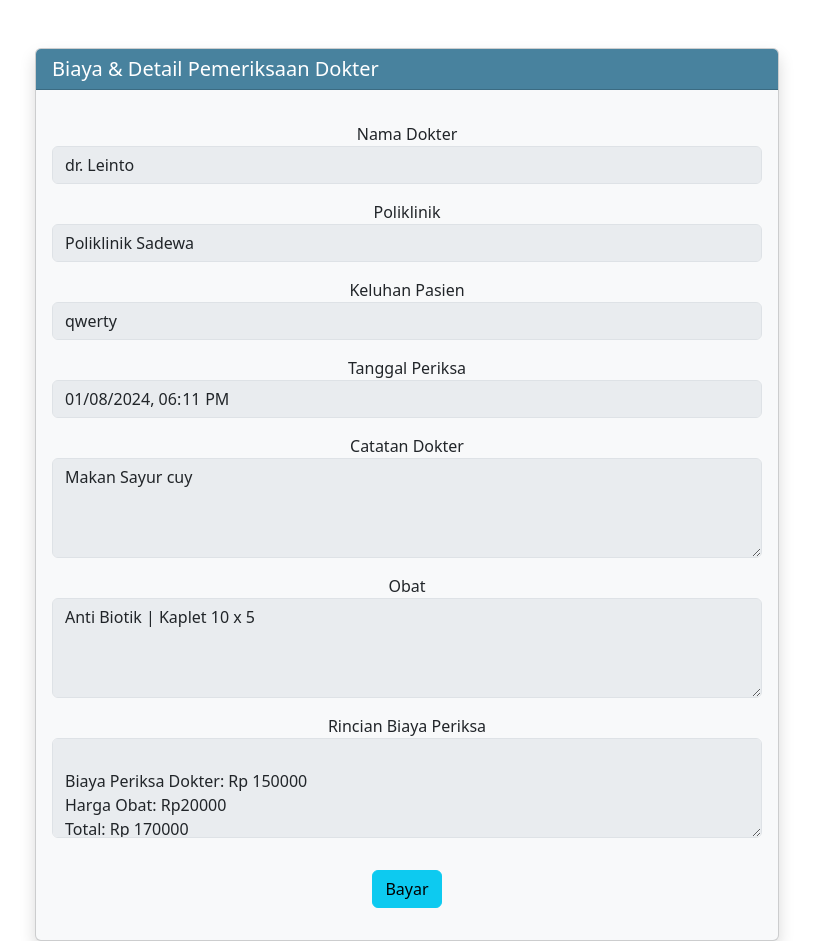
After one commit to rarjen/Bimbingan-Kariri-Native-PHP, a PHP site: page /poli/pages/pasien/daftarPeriksa/payment.php?id=1 in a window 1280 px wide. The commit adds this page. Shown: the whole page, without its empty margins (233-1046 px from the left). Run offline with PHP 8.4, Linux system fonts and the light colour scheme; data comes from the database, SQL or seed files in the repository.

Commit message:
payment masih tekendala

```diff
--- a/pages/dokter/pemeriksaan/detailPeriksa.php
+++ b/pages/dokter/pemeriksaan/detailPeriksa.php
@@ -29,6 +29,8 @@ $row = mysqli_fetch_assoc($result);
     <meta name="viewport" content="width=device-width, initial-scale=1">
     <title>Detail Periksa Pasien</title>
     <link href="https://cdn.jsdelivr.net/npm/bootstrap@5.3.2/dist/css/bootstrap.min.css" rel="stylesheet" integrity="sha384-T3c6CoIi6uLrA9TneNEoa7RxnatzjcDSCmG1MXxSR1GAsXEV/Dwwykc2MPK8M2HN" crossorigin="anonymous">
+
+</head>
 
 <body>
     <div class="container">
--- a/pages/dokter/pemeriksaan/editPeriksa.php
+++ b/pages/dokter/pemeriksaan/editPeriksa.php
@@ -27,6 +27,7 @@ $row = mysqli_fetch_assoc($result);
     <meta name="viewport" content="width=device-width, initial-scale=1">
     <title>Periksa Pasien</title>
     <link href="https://cdn.jsdelivr.net/npm/bootstrap@5.3.2/dist/css/bootstrap.min.css" rel="stylesheet" integrity="sha384-T3c6CoIi6uLrA9TneNEoa7RxnatzjcDSCmG1MXxSR1GAsXEV/Dwwykc2MPK8M2HN" crossorigin="anonymous">
+</head>
 
 <body>
     <div class="container">
--- a/pages/dokter/pemeriksaan/updatePeriksa.php
+++ b/pages/dokter/pemeriksaan/updatePeriksa.php
@@ -3,6 +3,7 @@ include("../../../koneksi.php");
 
 $hargaPeriksaDokter = 150000;
 $totalBiayaObat = 0;
+$payment_status = "PENDING";
 
 if ($_SERVER["REQUEST_METHOD"] == "POST") {
     // Ambil nilai dari form
@@ -19,12 +20,13 @@ if ($_SERVER["REQUEST_METHOD"] == "POST") {
     $query = "UPDATE periksa SET
         tgl_periksa = ?,
         catatan = ?,
-        biaya_periksa = ?
+        biaya_periksa = ?,
+        payment_status = ?
         WHERE id = ?";
 
     $stmt = mysqli_prepare($mysqli, $query);
 
-    mysqli_stmt_bind_param($stmt, "ssii", $tgl_periksa, $catatan, $biayaPeriksa, $id);
+    mysqli_stmt_bind_param($stmt, "ssisi", $tgl_periksa, $catatan, $biayaPeriksa, $payment_status, $id);
 
     if (mysqli_stmt_execute($stmt)) {
 
--- /dev/null
+++ b/pages/pasien/daftarPeriksa/payment.php
@@ -0,0 +1,112 @@
+<?php
+include("../../../koneksi.php");
+
+$id = $_GET['id'];
+
+$query = "SELECT p.id, p.tgl_periksa, p.catatan, p.biaya_periksa, dp.keluhan, d.nama as nama_dokter, p3.nama_poli, dp2.id_obat, o.nama_obat, o.kemasan, o.harga as harga_obat
+FROM periksa p
+JOIN daftar_poli dp on p.id_daftar_poli = dp.id
+JOIN pasien p2 on dp.id_pasien = p2.id
+JOIN jadwal_periksa jp on dp.id_jadwal = jp.id
+JOIN dokter d on jp.id_dokter = d.id
+JOIN poli p3 on d.id_poli = p3.id
+join detail_periksa dp2 on dp2.id_periksa = p.id
+join obat o on dp2.id_obat = o.id
+WHERE p.id = $id";
+$result = mysqli_query($mysqli, $query);
+
+$row = mysqli_fetch_assoc($result);
+
+?>
+
+<!doctype html>
+<html lang="en">
+
+<head>
+    <meta charset="utf-8">
+    <meta name="viewport" content="width=device-width, initial-scale=1">
+    <title>Biaya & Detail Pemeriksaan Dokter</title>
+    <link href="https://cdn.jsdelivr.net/npm/bootstrap@5.3.2/dist/css/bootstrap.min.css" rel="stylesheet" integrity="sha384-T3c6CoIi6uLrA9TneNEoa7RxnatzjcDSCmG1MXxSR1GAsXEV/Dwwykc2MPK8M2HN" crossorigin="anonymous">
+
+</head>
+
+<body>
+    <div class="container">
+        <div>
+            <div class="col-8 mt-5 mx-auto">
+                <div class="card shadow bg-body-tertiary rounded">
+                    <div class="card-header mb-3" style="background-color: #48829E;">
+                        <h5 class="card-title text-white my-auto">Biaya & Detail Pemeriksaan Dokter</h5>
+                    </div>
+                    <!-- /.card-header -->
+                    <div class="card-body table-responsive px-5soale">
+                        <table class="table table-hover text-nowrap">
+                            <tbody>
+                                <div class="col-12 text-center">
+                                    <form id="editForm" method="POST" action="./updatePayment.php">
+                                        <input type="hidden" name="id" value="<?= $row['id']; ?>">
+                                        <div class="form-group mb-3">
+                                            <label for="nama_dokter">Nama Dokter</label>
+                                            <input type="text" class="form-control" id="nama_dokter" name="nama_dokter" value="<?= $row['nama_dokter'] ? $row['nama_dokter'] : "none"; ?>" disabled>
+                                        </div>
+                                        <div class="form-group mb-3">
+                                            <label for="nama_poli">Poliklinik</label>
+                                            <input type="text" class="form-control" id="nama_poli" name="nama_poli" value="<?= $row['nama_poli']; ?>" disabled>
+                                        </div>
+                                        <div class="form-group mb-3">
+                                            <label for="keluhan">Keluhan Pasien</label>
+                                            <input type="text" class="form-control" id="keluhan" name="keluhan" value="<?= $row['keluhan']; ?>" disabled>
+                                        </div>
+                                        <div class="form-group mb-3">
+                                            <label for="tgl_periksa">Tanggal Periksa</label>
+                                            <input type="datetime-local" class="form-control" id="tgl_periksa" name="tgl_periksa" value="<?= $row['tgl_periksa']; ?>" disabled>
+                                        </div>
+                                        <div class="form-group mb-3">
+                                            <label for="catatan">Catatan Dokter</label>
+                                            <textarea class="form-control" id="catatan" name="catatan" style="height: 100px" disabled><?= $row['catatan']; ?></textarea>
+                                        </div>
+                                        <div class="form-group mb-3">
+                                            <label for="nama_obat">Obat</label>
+                                            <textarea class="form-control" id="catatan" name="catatan" style="height: 100px" disabled><?= $row['nama_obat']; ?> | <?= $row['kemasan']; ?></textarea>
+                                        </div>
+                                        <div class="form-group mb-3">
+                                            <label for="biaya_periksa">Rincian Biaya Periksa</label>
+                                            <textarea class="form-control" name="catatan" style="height: 100px" disabled>
+                                            <?php echo "\n" . 'Biaya Periksa Dokter: Rp 150000' . "\n" .
+                                                'Harga Obat: Rp' . $row['harga_obat'] . "\n" .
+                                                'Total: Rp ' . $row['biaya_periksa'] . "\n";
+                                            ?>
+                                            </textarea>
+                                        </div>
+
+                                        <input type="submit" name="submit" id="bayarBtn" value="Bayar" class="btn btn-info mt-3">
+                                    </form>
+                                </div>
+                            </tbody>
+                        </table>
+                    </div>
+                    <!-- /.card-body -->
+                </div>
+            </div>
+        </div>
+    </div>
+    <script>
+        document.addEventListener("DOMContentLoaded", function() {
+            var idValue = <?= json_encode($id); ?>;
+            console.log("ID:", idValue);
+
+            document.getElementById('bayarBtn').addEventListener('click', function(event) {
+                event.preventDefault();
+
+                var confirmPayment = confirm('Anda ingin melakukan pembayaran?');
+
+                if (confirmPayment) {
+                    document.getElementById('editForm').submit();
+                }
+            });
+        });
+    </script>
+    <script src="https://cdn.jsdelivr.net/npm/bootstrap@5.3.2/dist/js/bootstrap.bundle.min.js" integrity="sha384-C6RzsynM9kWDrMNeT87bh95OGNyZPhcTNXj1NW7RuBCsyN/o0jlpcV8Qyq46cDfL" crossorigin="anonymous"></script>
+</body>
+
+</html>
--- a/pages/pasien/daftarPeriksa/periksa.php
+++ b/pages/pasien/daftarPeriksa/periksa.php
@@ -74,14 +74,14 @@ $id_pasien = $_SESSION['id'];
                     </thead>
                     <tbody>
                         <?php
-                        $query = "SELECT dp.id, dp.id_pasien, pl.nama_poli, d.nama, jp.hari, jp.jam_mulai, jp.jam_selesai, dp.no_antrian, p2.tgl_periksa, p2.catatan, p2.biaya_periksa
+                        $query = "SELECT dp.id, dp.id_pasien, pl.nama_poli, d.nama, jp.hari, jp.jam_mulai, jp.jam_selesai, dp.no_antrian, p2.tgl_periksa, p2.catatan, p2.biaya_periksa, p2.id as id_periksa
                                   FROM daftar_poli AS dp
                                   JOIN pasien AS p ON dp.id_pasien = p.id
                                   JOIN jadwal_periksa AS jp ON dp.id_jadwal = jp.id
                                   JOIN dokter AS d ON jp.id_dokter = d.id
                                   JOIN poli AS pl ON d.id_poli = pl.id
                                   JOIN periksa p2 on p2.id_daftar_poli = dp.id
-                                  WHERE dp.id_pasien = $id_pasien;";
+                                  WHERE dp.id_pasien = $id_pasien";
                         $result = mysqli_query($mysqli, $query);
                         $no = 1;
 
@@ -104,7 +104,7 @@ $id_pasien = $_SESSION['id'];
                                         <button type='button' class='btn btn-sm btn-info edit-btn' data-obatid='<?php echo $row['id']; ?>'>Detail</button>
                                         <?php
                                         if ($row['tgl_periksa'] != null) {
-                                            echo '<button type="button" class="btn btn-sm btn-success bayar-btn">Bayar</button>';
+                                            echo '<a href="daftarPeriksa/payment.php?id=' . $row['id_periksa'] . '" class="btn btn-sm btn-info">Bayar</a>';
                                         } ?>
                                     </td>
                                 </tr>
```
Also changed, not shown: pages/pasien/daftarPeriksa/updatePayment.php (added, +18 -0 lines), pages/pasien/index.php (+8 -0 lines).
